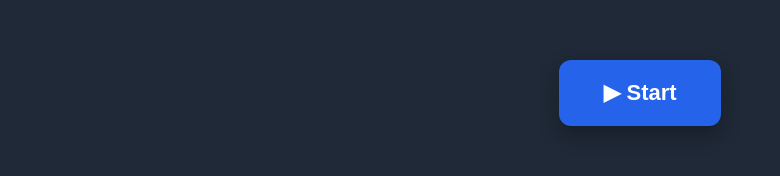
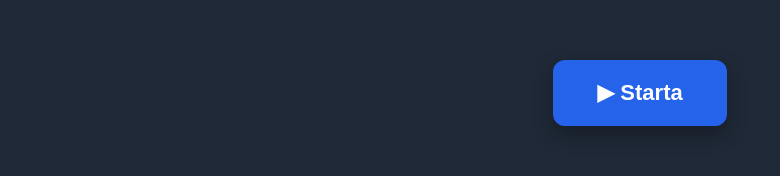
Before and after one commit to chance-to-win/relaxitisajoke, a plain HTML site: page index.html in a window 1280 px wide. Shown: the part 307-483 px from the top of the page, without its empty margins (0-780 px from the left). Drawn offline with Linux system fonts and the light colour scheme.

Commit message:
Update index.html

```diff
--- a/index.html
+++ b/index.html
@@ -44,7 +44,7 @@
   <div class="wrap">
     <!-- Overlay with Start button -->
     <div id="overlay">
-      <button id="startBtn" class="ctaBtn">▶ Start</button>
+      <button id="startBtn" class="ctaBtn">▶ Starta</button>
     </div>
 
     <!-- Video -->
```
